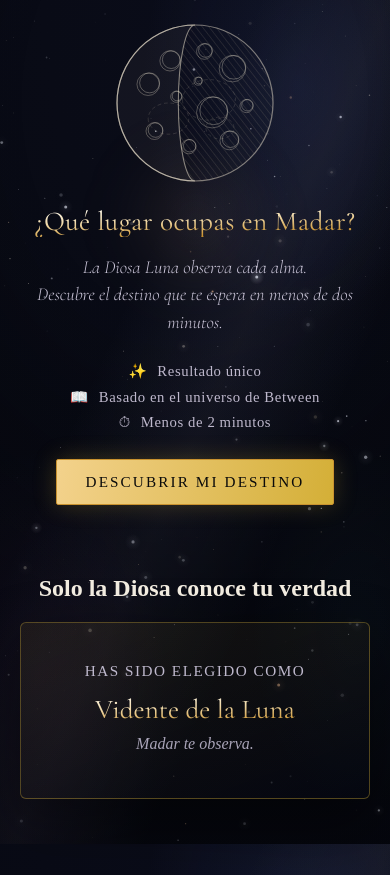
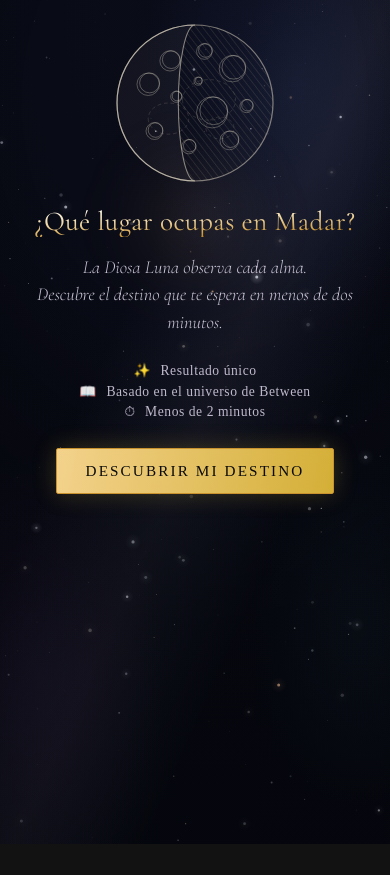
Before and after one commit to Kvillanueva30/TheMoonsBlessing, an Angular app: page / in a window 390 px wide. After the commit the page ends 844 px from the top, so only its background shows below. Built offline with nearby package versions, Linux system fonts and the light colour scheme.

Commit message:
Quitar el mockup de Vidente del landing, ajustar confianza en movil y arreglar la luna del resultado

```diff
--- a/src/app/pages/landing/landing.html
+++ b/src/app/pages/landing/landing.html
@@ -16,12 +16,4 @@
     <a class="btn" routerLink="/birth-date">Descubrir mi destino</a>
   </section>
 
-  <section class="reveal">
-    <h2 class="section-title">Solo la Diosa conoce tu verdad</h2>
-    <div class="mockup">
-      <p class="mockup-label">Has sido elegido como</p>
-      <p class="mockup-title">Vidente de la Luna</p>
-      <p class="mockup-sub">Madar te observa.</p>
-    </div>
-  </section>
 </main>
--- a/src/app/pages/landing/landing.scss
+++ b/src/app/pages/landing/landing.scss
@@ -122,49 +122,6 @@
   box-shadow: 0 0 60px rgba(212, 175, 55, 0.55);
 }
 
-/* -------------------------------------------------- reveal ---------- */
-
-.reveal {
-  position: relative;
-  z-index: 2;
-  width: min(100% - 2.5rem, 40rem);
-  margin: clamp(4rem, 8svh, 7rem) auto clamp(3rem, 6svh, 5rem);
-  text-align: center;
-}
-
-.mockup {
-  padding: 2.4rem 2rem 2.8rem;
-  border: 1px solid rgba(212, 175, 55, 0.35);
-  border-radius: 6px;
-  background: linear-gradient(160deg, rgba(212, 175, 55, 0.08), rgba(5, 8, 22, 0.4));
-  box-shadow: 0 22px 60px rgba(0, 0, 0, 0.45);
-}
-
-.mockup-label {
-  margin: 0;
-  color: #bfb9cd;
-  font-size: 0.95rem;
-  letter-spacing: 0.1em;
-  text-transform: uppercase;
-}
-
-.mockup-title {
-  margin: 0.8rem 0 0;
-  font-family: "Cormorant Garamond", Georgia, serif;
-  font-weight: 500;
-  font-size: clamp(1.7rem, min(4.6vw, 6svh), 2.6rem);
-  background: linear-gradient(178deg, #fffdf7 4%, #f0d9a8 44%, #c9922f 84%, #8a6220 100%);
-  -webkit-background-clip: text;
-  background-clip: text;
-  color: transparent;
-}
-
-.mockup-sub {
-  margin: 0.6rem 0 0;
-  color: #a9a4b8;
-  font-style: italic;
-}
-
 /* ------------------------------------------------- responsive -------- */
 
 @media (max-width: 40rem) {
@@ -184,8 +141,10 @@
     padding: 0.8rem 1.8rem;
   }
 
-  .reveal {
-    margin-top: clamp(2.5rem, 6svh, 4rem);
+  .trust {
+    flex-direction: column;
+    gap: 0.25rem 0;
+    font-size: 0.85rem;
   }
 }
 
--- a/src/app/pages/result/result.html
+++ b/src/app/pages/result/result.html
@@ -10,13 +10,15 @@
   } @else if (ready()) {
     <section class="result" aria-live="polite">
 
-      <!-- LUNA. Se muestra aparte: no haWuGly influenced reino ni naturaleza. -->
+      <!-- LUNA. La misma del inicio, con la fase real de nacimiento. -->
       <article class="block moon-block">
         <p class="label">Tu luna de nacimiento</p>
-        @if (moonLabel(); as label) {
+        @if (moon(); as phase) {
           <div class="moon-holder">
-            <app-moon [phase]="moon()!" />
-            <p class="moon-name">{{ label }}</p>
+            <app-moon [phase]="phase" />
+            @if (moonLabel(); as label) {
+              <p class="moon-name">{{ label }}</p>
+            }
           </div>
         }
       </article>
--- a/src/app/pages/result/result.scss
+++ b/src/app/pages/result/result.scss
@@ -51,6 +51,8 @@
 
 app-moon {
   display: block;
+  /* La misma medida que la luna de la pantalla inicial. */
+  width: min(52vmin, 36svh, 19rem);
 }
 
 .moon-name {
--- a/src/app/pages/result/result.ts
+++ b/src/app/pages/result/result.ts
@@ -36,7 +36,17 @@
   private readonly moonPhases = inject(MoonPhasesService);
 
   readonly moon = signal<MoonPhaseResult | null>(null);
-  readonly moonLabel = signal<string | null>(null);
+
+  /**
+   * El nombre sale del archivo de fases, que se carga por HTTP y todavia no
+   * esta disponible en el constructor. Por eso se calcula desde la senal y no
+   * se fija una vez: si se fijara ahi, quedaria en null para siempre y la luna
+   * no se dibujaria nunca.
+   */
+  readonly moonLabel = computed(() => {
+    const phase = this.moon();
+    return phase ? this.moonPhases.labelFor(phase.id) : null;
+  });
   readonly kingdom = signal<KingdomData | null>(null);
   readonly nature = signal<GoddessResult | null>(null);
   readonly ready = signal(false);
@@ -56,9 +66,7 @@
     const m = Number(params.get('m'));
     const d = Number(params.get('d'));
     if (y && m && d) {
-      const phase = this.session.getMoon({ year: y, month: m, day: d });
-      this.moon.set(phase);
-      this.moonLabel.set(this.moonPhases.labelFor(phase.id));
+      this.moon.set(this.session.getMoon({ year: y, month: m, day: d }));
     }
 
     this.bank.questions.subscribe((questions) => {
```
